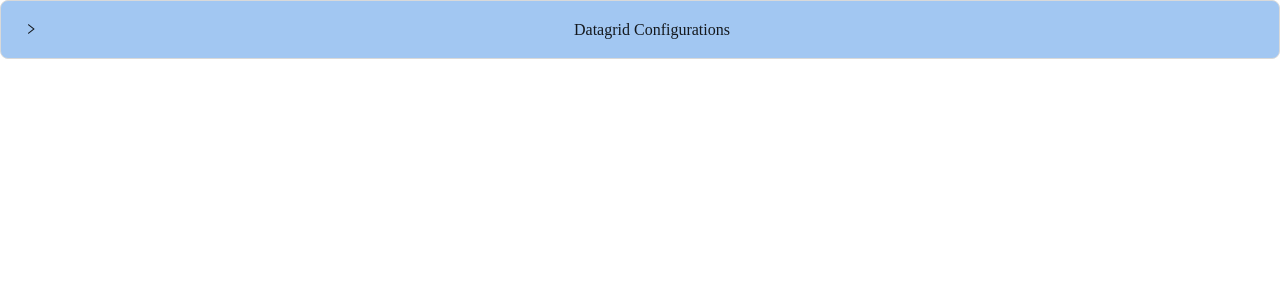
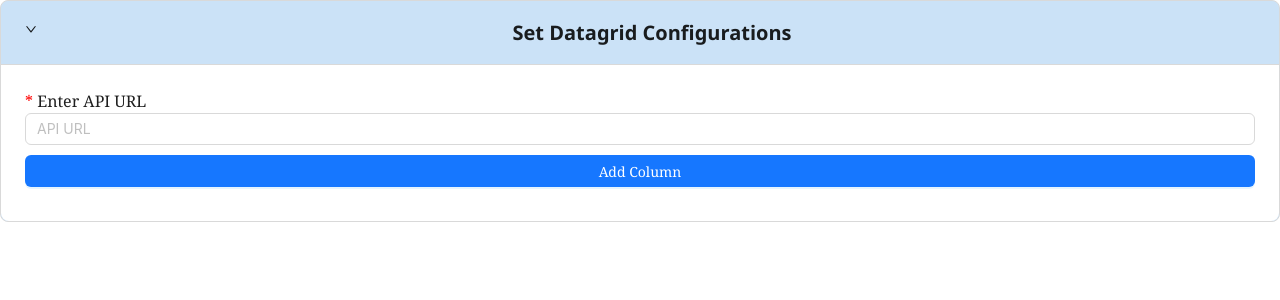
Before and after one commit to sanaf1333/configurable-datagrid-react, a React (Create React App) app: page / in a window 1280 px wide. Shown: the top 300 px of the page. Built offline with nearby package versions, Linux system fonts and the light colour scheme.

Commit message:
added styles to css file

```diff
--- a/src/components/configurable-datagrid-widget.tsx
+++ b/src/components/configurable-datagrid-widget.tsx
@@ -3,6 +3,7 @@ import { Collapse } from "antd";
 import ConfigurationModalForm from "../containers/configuration-modal-form";
 import { dataArray } from "../types/data-array";
 import DatagridWidget from "../containers/datagrid-widget";
+import '../styles/configurable-datagrid-widget.css';
 
 const ConfigurationDatagridWidget = () => {
   const [fetchedData, setFetchedData] = useState<Record<string, any[]>>({});
@@ -10,15 +11,21 @@ const ConfigurationDatagridWidget = () => {
   const [title, setTitle] = useState("");
   const [subtitle, setSubtitle] = useState("");
   const [displayTable, setDisplayTable] = useState(false);
+  const [activeKey, setActiveKey] = useState<string | string[]>(["1"]);
+  const handleCollapseChange = (keys: string | string[]) => {
+    setActiveKey(keys);
+  };
   return (
     <div>
       <Collapse
         size="large"
-        style={{backgroundColor: "#a2c7f2"}}
+        className='collapseHeader'
+        activeKey={activeKey}
+        onChange={handleCollapseChange}
         items={[
           {
             key: "1",
-            label: <span style={{fontFamily: "Railway"}}>Datagrid Configurations</span>,
+            label: <span className='collapseHeaderText'>Set Datagrid Configurations</span>,
             children: (
               <ConfigurationModalForm
                 setFetchedData={setFetchedData}
--- a/src/components/configuration-data-row.tsx
+++ b/src/components/configuration-data-row.tsx
@@ -2,6 +2,8 @@ import React from "react";
 import { Col, Row, Button, Form, Input, Select } from "antd";
 import { ConfigurationDataRowComponentProps } from "../types/configuration-data-row-type";
 import { dataTypes } from "../utils/data-types";
+import '../styles/configurable-datagrid-widget.css';
+
 const ConfigurationDataRowComponent: React.FC<
   ConfigurationDataRowComponentProps
 > = ({
@@ -19,7 +21,7 @@ const ConfigurationDataRowComponent: React.FC<
       name={`configuration-form${columnId}`}
       layout="horizontal"
     >
-      <Row gutter={16} justify="center" style={{ marginBottom: "10px" }}>
+      <Row gutter={16} justify="center" className="configurationRow">
         <Col xs={24} sm={12} md={8} lg={6}>
           <Form.Item name="label" label="Label" rules={[{ required: true }]}>
             <Input placeholder="Label" onChange={(e) => handleLabelChange(e.target.value)} />
@@ -49,7 +51,7 @@ const ConfigurationDataRowComponent: React.FC<
             block
             htmlType="button"
             onClick={onReset}
-            style={{ backgroundColor: "gray" }}
+            className="resetButton"
           >
             Reset
           </Button>
@@ -59,7 +61,7 @@ const ConfigurationDataRowComponent: React.FC<
             block
             htmlType="button"
             onClick={handleDelete}
-            style={{ backgroundColor: "red" }}
+            className="deleteButton"
           >
             Delete
           </Button>
--- a/src/components/configuration-modal-form.tsx
+++ b/src/components/configuration-modal-form.tsx
@@ -1,6 +1,7 @@
 import React from "react";
 import { Button, Input, Row, Col, Select, Form } from "antd";
 import { ConfigurationModalFormComponentProps } from "../types/configuration-modal-form-type";
+import '../styles/configurable-datagrid-widget.css';
 
 const ConfigurationModalFormComponent: React.FC<
   ConfigurationModalFormComponentProps
@@ -14,24 +15,19 @@ const ConfigurationModalFormComponent: React.FC<
   selectOptions,
   handleSetConfigurations,
 }) => {
-  const inputStyle = {
-    fontFamily: "Railway", // Match the font family with title and subtitle
-    fontSize: "16px", // Match the font size with title and subtitle
-    padding: "8px", // Match the padding with title and subtitle
-    width: "100%",
-  };
+
   return (
     <>
-      <Row justify="center" align="middle" style={{ marginBottom: "10px" }}>
+      <Row justify="center" align="middle" className="configurationRow">
         <Col span={24}>
-          <span style={{ fontFamily: "Railway", display: "flex", justifyContent: "flex-start" }}> <span style={{color: "red"}}>*&nbsp;</span>Enter API URL </span>
+          <span className="APIURLText"> <span className="requiredMark">*&nbsp;</span>Enter API URL </span>
         </Col>
         <Col span={24}>
           <Input
             placeholder="API URL"
             required
             onChange={(e) => setApiURL(e.target.value)}
-            style={inputStyle} // Apply the custom input styles
+
           />
         </Col>
       </Row>
@@ -40,7 +36,7 @@ const ConfigurationModalFormComponent: React.FC<
           <Button
             type="primary"
             onClick={handleAddColumn}
-            style={{ marginBottom: "10px", width: "100%" }}
+            className="addColumnButton"
           >
             Add Column
           </Button>
@@ -52,27 +48,27 @@ const ConfigurationModalFormComponent: React.FC<
         <>
           <Form layout="vertical">
             <Form.Item
-              label="Title"
+              label={<span className="titleLabel">Title</span>}
               labelCol={{ span: 0 }}
               wrapperCol={{ span: 24 }}
-              style={{ marginBottom: "10px" }}
+              className="configurationRow"
             >
               <Select
-                placeholder={<span style={{display: "flex", justifyContent: "left"}}>Select title</span>}
-                style={{ width: "100%" }}
+                placeholder={<span className="selectTitle">Select title</span>}
+                className="select"
                 options={selectOptions}
                 onChange={(value) => setTitle(value)}
               />
             </Form.Item>
             <Form.Item
-              label="Subtitle"
+              label={<span className="titleLabel">Subtitle</span>}
               labelCol={{ span: 0 }}
               wrapperCol={{ span: 24 }}
-              style={{ marginBottom: "10px" }}
+              className="configurationRow"
             >
               <Select
-                placeholder={<span style={{display: "flex", justifyContent: "left"}}>Select subtitle</span>}
-                style={{ width: "100%" }}
+                placeholder={<span className="selectTitle">Select subtitle</span>}
+                className="select"
                 options={selectOptions}
                 onChange={(value) => setSubtitle(value)}
               />
@@ -82,7 +78,7 @@ const ConfigurationModalFormComponent: React.FC<
             <Button
               type="primary"
               onClick={handleSetConfigurations}
-              style={{ width: "100%" }}
+              className="addColumnButton"
             >
               Set Configurations
             </Button>
--- a/src/components/datagrid-widget.tsx
+++ b/src/components/datagrid-widget.tsx
@@ -2,7 +2,6 @@ import React, { useState } from "react";
 import { Table, List } from "antd";
 import { dataArray } from "../types/data-array";
 import { DatagridWidgetComponentProps } from "../types/datagrid-widget-type";
-import "../styles/configurable-datagrid-widget.module.less";
 
 const DatagridWidgetComponent: React.FC<DatagridWidgetComponentProps> = ({
   columns,
@@ -18,7 +17,6 @@ const DatagridWidgetComponent: React.FC<DatagridWidgetComponentProps> = ({
     setSortedInfo(sorter);
   };
 
-  // Sort the data based on sortedInfo state
   const sortedData = React.useMemo(() => {
     if (!sortedInfo.columnKey || !sortedInfo.order) {
       return data;
@@ -80,9 +78,9 @@ const DatagridWidgetComponent: React.FC<DatagridWidgetComponentProps> = ({
     <div>
       <Table
         columns={columns}
-        dataSource={sortedData} // Use sortedData here
+        dataSource={sortedData}
         scroll={{ x: "max-content" }}
-        onChange={handleTableChange} // Handle table change for sorting
+        onChange={handleTableChange}
       />
     </div>
   );
--- a/src/containers/datagrid-widget.tsx
+++ b/src/containers/datagrid-widget.tsx
@@ -1,5 +1,4 @@
 import React, { useState, useEffect } from "react";
-import { dataArray } from "../types/data-array";
 import DatagridWidgetComponent from "../components/datagrid-widget";
 import { DatagridWidgetProps } from "../types/datagrid-widget-type";
 
@@ -51,8 +50,8 @@ const DatagridWidget: React.FC<DatagridWidgetProps> = ({
         if (fetchedData[key]?.[i]) {
           rowData[key] = fetchedData[key][i];
         } else {
-          // Handle missing data for the key (optional)
-          rowData[key] = ""; // You can set a default value or handle it as needed
+          // Handle missing data for the key
+          rowData[key] = "";
         }
       });
       tableData.push(rowData);
--- /dev/null
+++ b/src/styles/configurable-datagrid-widget.css
@@ -0,0 +1,60 @@
+
+:root {
+    --heading: 'Segoe UI', Tahoma, Geneva, Verdana, sans-serif;
+    --subheading: Georgia, 'Times New Roman', Times, serif;
+    --fontSize: 16px;
+  }
+.collapseHeader{
+    background-color: rgb(203, 226, 247);
+}
+
+.collapseHeaderText{
+    font-family: var(--heading);
+    font-weight: bolder;
+    font-size: 20px;
+}
+
+.configurationRow{
+    margin-bottom: 10px;
+}
+
+.resetButton{
+    background-color: rgb(187, 187, 187);
+    color: white;
+}
+
+.deleteButton{
+    background-color: rgb(217, 33, 33);
+    color: white;
+}
+
+.APIURLText{
+    display: flex;
+    justify-content: flex-start;
+    font-family: var(--subheading);
+    font-size: var(--fontSize);
+}
+
+.requiredMark{
+    color: red;
+}
+
+.addColumnButton{
+    width: 100%;
+    margin-bottom: 10px;
+    font-family: var(--subheading);
+}
+
+.titleLabel{
+    font-family: var(--subheading);
+    font-size: var(--fontSize);
+}
+
+.selectTitle{
+    display: flex;
+    justify-content: left;
+}
+
+.select{
+    width: 100%;
+}
--- a/src/styles/configurable-datagrid-widget.module.less
+++ /dev/null
@@ -1,3 +0,0 @@
-.ant-table-thead > tr > th {
-    background-color: #e6f7ff; /* Set your desired header color here */
-  }
--- a/src/types/configuration-data-row-type.ts
+++ b/src/types/configuration-data-row-type.ts
@@ -1,5 +1,6 @@
 import { dataArray } from "./data-array";
 import { FormInstance } from "antd/lib/form";
+
 export interface ConfigurationDataRowProps {
     columnId: number;
     onDeleteColumn: (id: number) => void;
--- a/src/utils/constants.ts
+++ /dev/null
@@ -1,2 +0,0 @@
-export const heading= "Raleway Bold";
-export const subheading= "OpenSans Regular";
```
Also changed, not shown: src/components/ConfigurationModalFormStyles.css (deleted, +0 -62 lines), src/utils/variables.module.less (deleted, +0 -12 lines).
